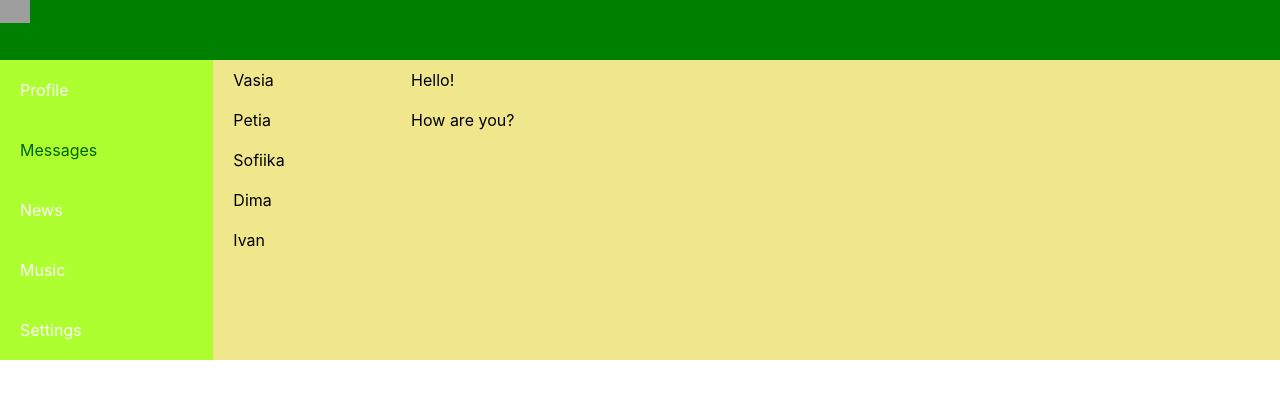
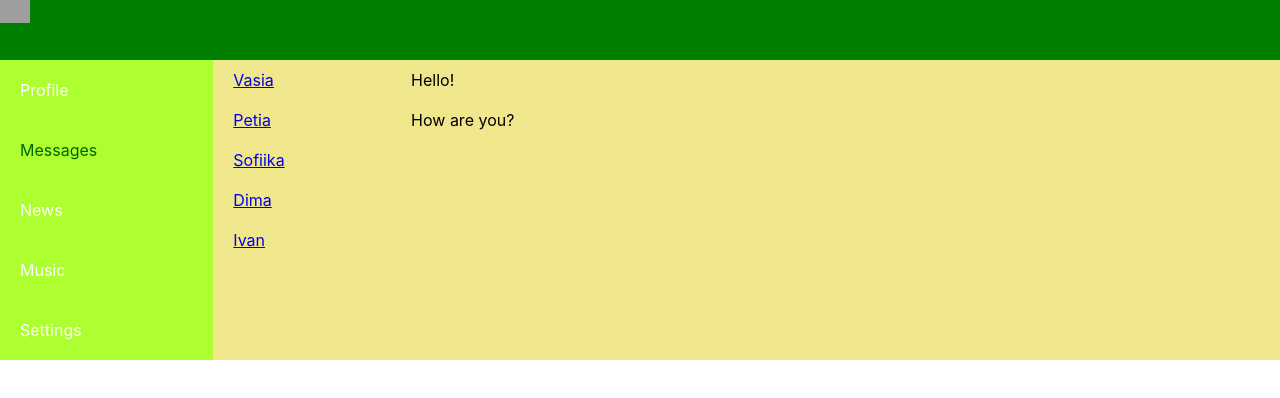
Before and after one commit to KozarenkoYevhenii/reactSamurai, a React (Create React App) app: page /dialogs in a window 1280 px wide. Shown: the top 398 px of the page. Built offline with nearby package versions, Linux system fonts and the light colour scheme; grey boxes are pictures that could not be loaded.

Commit message:
lesson_23

```diff
--- a/src/components/Dialogs/Dialogs.jsx
+++ b/src/components/Dialogs/Dialogs.jsx
@@ -1,33 +1,37 @@
 import React from 'react';
 import s from './Dialogs.module.css'
+import {NavLink} from "react-router-dom";
 
-let Dialogs = () => {
+const DialogItem = (props) => {
+    let path = '/dialogs/' + props.id;
+    return (
+        <div className={s.dialogItem + ' ' + s.active}>
+            <NavLink to={path}>{props.name}</NavLink>
+        </div>
+    )
+}
+
+const Message = (props) => {
+    return(
+        <div className={s.message}>
+            {props.message}
+        </div>
+    )
+}
+
+const Dialogs = () => {
     return (
         <div className={s.dialogsWindow}>
             <div className={s.dialogs}>
-                <div className={s.dialogItem}>
-                    Vasia
-                </div>
-                <div className={s.dialogItem}>
-                    Petia
-                </div>
-                <div className={s.dialogItem}>
-                    Sofiika
-                </div>
-                <div className={s.dialogItem}>
-                    Dima
-                </div>
-                <div className={s.dialogItem}>
-                    Ivan
-                </div>
+                <DialogItem id='1' name='Vasia'/>
+                <DialogItem id='2' name='Petia'/>
+                <DialogItem id='3' name='Sofiika'/>
+                <DialogItem id='4' name='Dima'/>
+                <DialogItem id='5' name='Ivan'/>
             </div>
             <div className={s.messages}>
-                <div className={s.message}>
-                    Hello!
-                </div>
-                <div className={s.message}>
-                    How are you?
-                </div>
+                <Message message='Hello!'/>
+                <Message message='How are you?'/>
             </div>
         </div>
     )
--- a/src/components/Dialogs/Dialogs.module.css
+++ b/src/components/Dialogs/Dialogs.module.css
@@ -2,9 +2,14 @@
     display: grid;
     grid-template-columns: 2fr 10fr;
 }
-.dialogs {}
+.dialogs .active{
+    color: gold;
+}
 .dialogItem {
     padding: 10px 20px;
+}
+.dialogItem {
+
 }
 .messages {}
 .message {
--- a/src/components/Profile/MyPosts/MyPosts.jsx
+++ b/src/components/Profile/MyPosts/MyPosts.jsx
@@ -5,13 +5,19 @@ import Post from './Post/Post';
 const MyPosts = () => {
     return (
         <div className={s.posts}>
-      My posts
+            <h3>My posts</h3>
+            <div>
                 <div>
                     <textarea></textarea>
+                </div>
+                <div>
                     <button>Add Post</button>
                 </div>
-      <Post message="Hey, how are you doing?" likes="15" />
-      <Post message="It's my first post" likes="20" />
+            </div>
+            <div className={s.messages}>
+                <Post message="Hey, how are you doing?" likes="15"/>
+                <Post message="It's my first post" likes="20"/>
+            </div>
         </div>
     )
 };
--- a/src/components/Profile/MyPosts/MyPosts.module.css
+++ b/src/components/Profile/MyPosts/MyPosts.module.css
@@ -0,0 +1,6 @@
+.posts {
+    padding: 20px;
+}
+.messages {
+    margin-top: 10px;
+}
--- a/src/components/Profile/Profile.jsx
+++ b/src/components/Profile/Profile.jsx
@@ -1,16 +1,12 @@
 import React from 'react';
 import s from "./Profile.module.css";
 import MyPosts from './MyPosts/MyPosts';
+import ProfileInfo from "./ProfileInfo/ProfileInfo";
 
 const Profile = () => {
   return (
     <div className={s.content}>
-      <div>
-        <img src="https://thumbor.forbes.com/thumbor/711x474/https://specials-images.forbesimg.com/dam/imageserve/1169465095/960x0.jpg?fit=scale" alt="network" />
-      </div>
-      <div>
-        ava+info
-      </div>
+      <ProfileInfo/>
       <MyPosts />
     </div>
     )
--- /dev/null
+++ b/src/components/Profile/ProfileInfo/ProfileInfo.jsx
@@ -0,0 +1,17 @@
+import React from 'react';
+import s from "./ProfileInfo.module.css";
+
+const ProfileInfo = () => {
+  return (
+    <div className={s.content}>
+      <div>
+        <img src="https://thumbor.forbes.com/thumbor/711x474/https://specials-images.forbesimg.com/dam/imageserve/1169465095/960x0.jpg?fit=scale" alt="network" />
+      </div>
+      <div className={s.descriptionBlock}>
+        ava+info
+      </div>
+    </div>
+    )
+};
+
+export default ProfileInfo;
--- /dev/null
+++ b/src/components/Profile/ProfileInfo/ProfileInfo.module.css
@@ -0,0 +1,7 @@
+.content {
+  background-color: khaki;
+  grid-area: c;
+}
+.descriptionBlock {
+  padding: 20px;
+}
```
Lines whose indentation alone changed are shown as unchanged.
